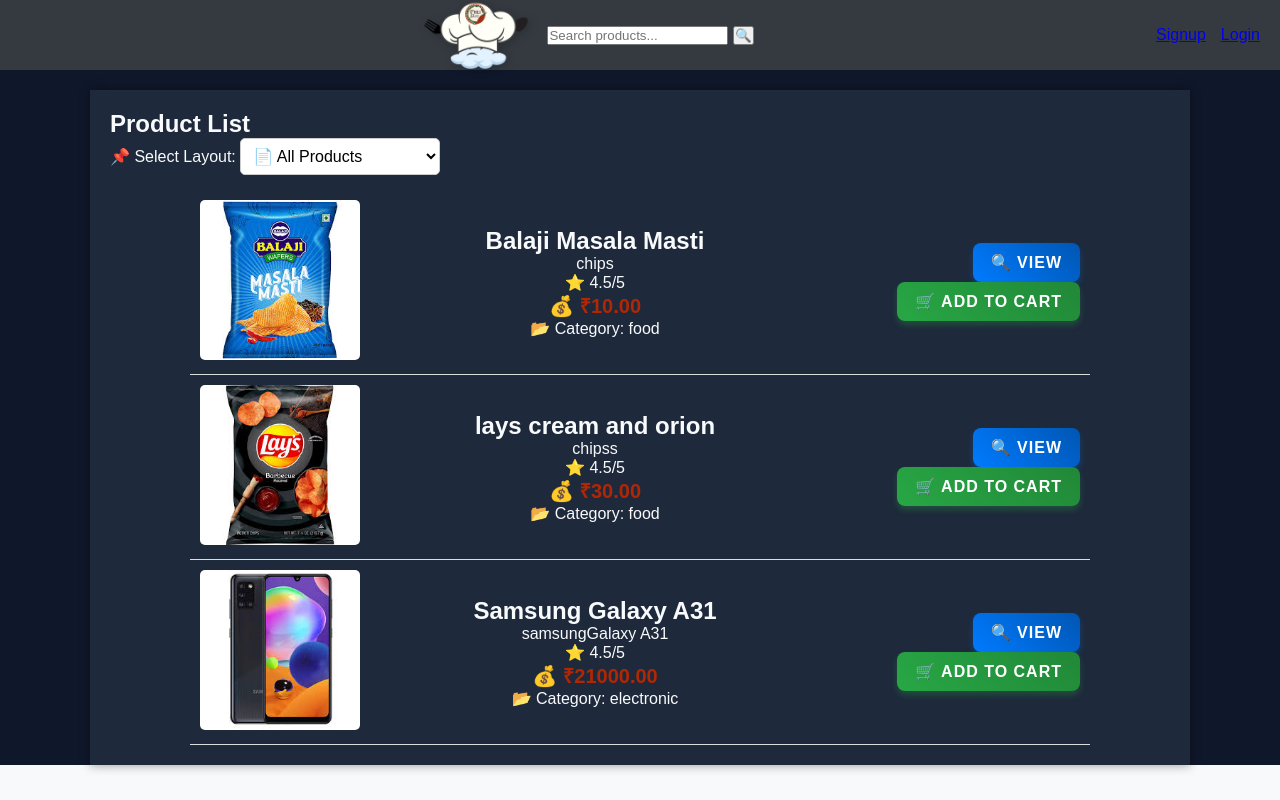
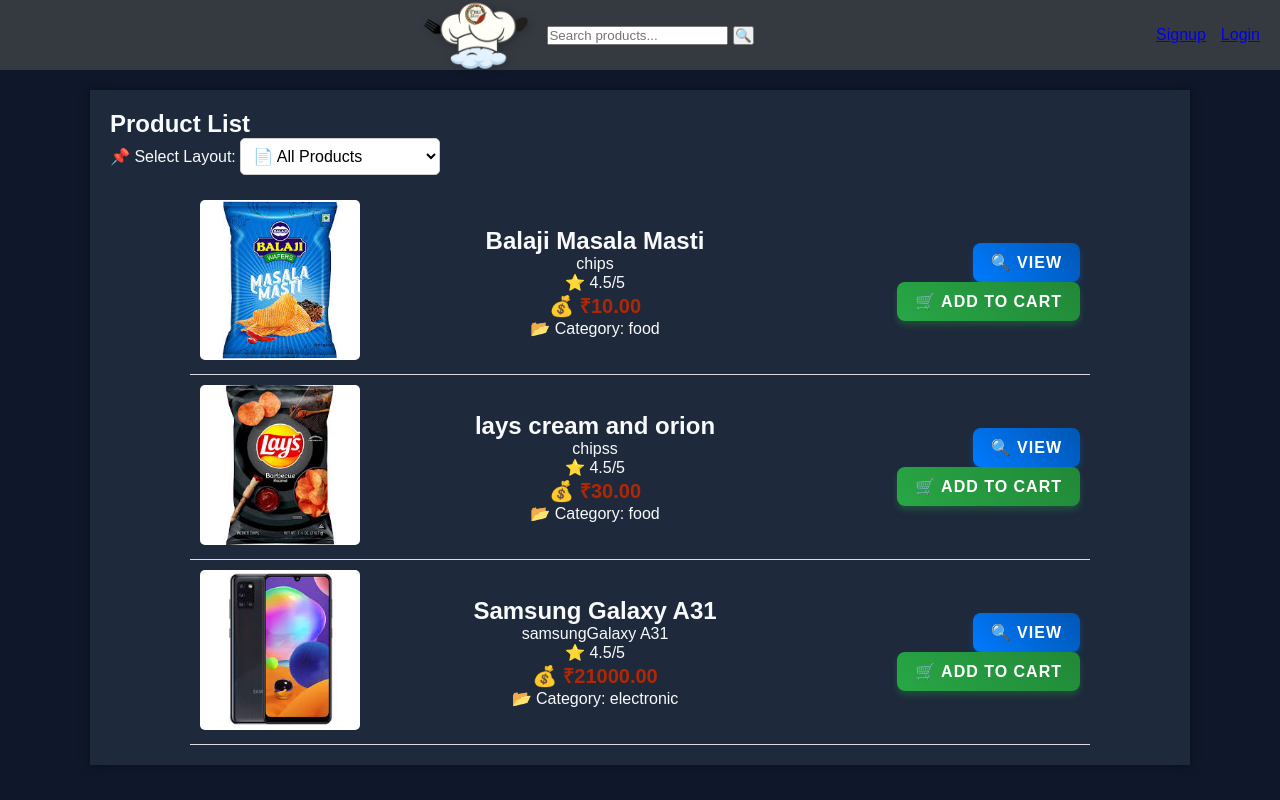
Before and after one commit to Luphonix-Prime/Ecommerce_store, a Django app: page /products/ in a window 1280 px wide. Run offline with Django 5.2, Linux system fonts and the light colour scheme; data comes from the database, SQL or seed files in the repository.

Commit message:
update background colors for improved aesthetics and readability

```diff
--- a/store/static/css/base.css
+++ b/store/static/css/base.css
@@ -7,7 +7,7 @@
 
 /* Body styling */
 body {
-    background-color: #f8f9fa;
+    background-color: #0f172a;
     margin: 0;
     padding: 0;
 }
--- a/store/static/css/product_list.css
+++ b/store/static/css/product_list.css
@@ -157,6 +157,8 @@
 
 .product-card:hover {
     transform: scale(1.05);
+
+
 }
 
 .product-card img {
@@ -167,7 +169,7 @@
 
 /* Product Table Hover Effect */
 .product-table tr:hover {
-    background-color: #f8f9fa; /* Light gray background */
+    background-color: #7a7985; /* Light gray background */
     transform: scale(1.02);
     transition: background-color 0.3s ease, transform 0.2s ease;
 }
```
